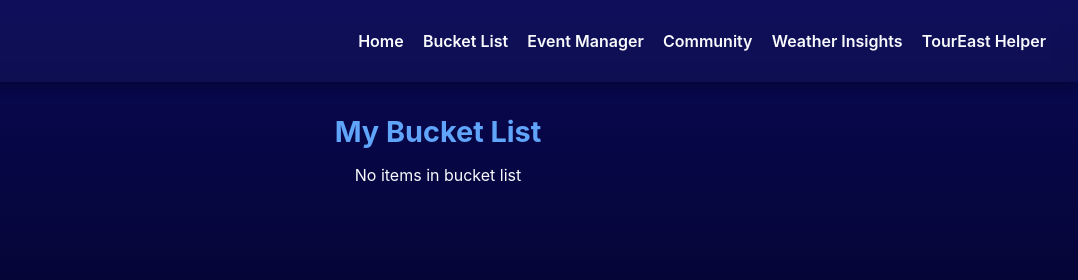
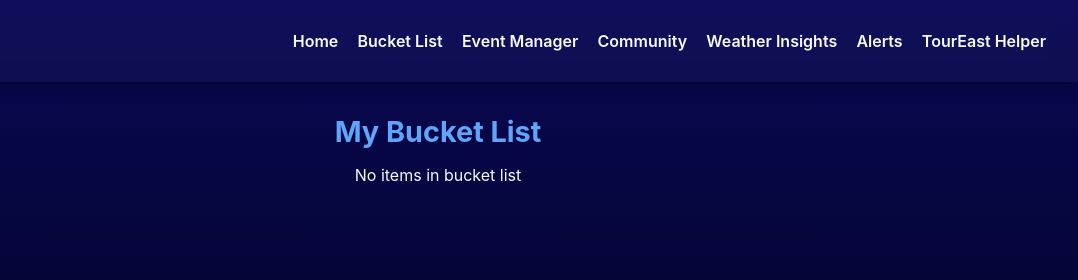
Before and after one commit to ajitdikshit/toureastapp, a plain HTML site: page bucket.html in a window 1280 px wide. Shown: the top 280 px of the page, 202-1280 px from the left. Drawn offline with Linux system fonts and the light colour scheme.

Commit message:
Update bucket.html

```diff
--- a/bucket.html
+++ b/bucket.html
@@ -10,12 +10,13 @@
   <header>
 
     <img src="logo.png" alt="App Logo" class="logo">
-    <nav>
+  <nav>
       <a href="home.html">Home</a>
       <a href="bucket.html">Bucket List</a>
       <a href="events.html">Event Manager</a>
       <a href="community.html">Community</a>
       <a href="weather.html">Weather Insights</a>
+      <a href="alert.html">Alerts</a>
       <a href="https://cdn.botpress.cloud/webchat/v3.3/shareable.html?configUrl=https://files.bpcontent.cloud/2025/07/14/08/20250714085027-U59VKKK0.json">TourEast Helper</a>
     </nav>
   </header>
```
